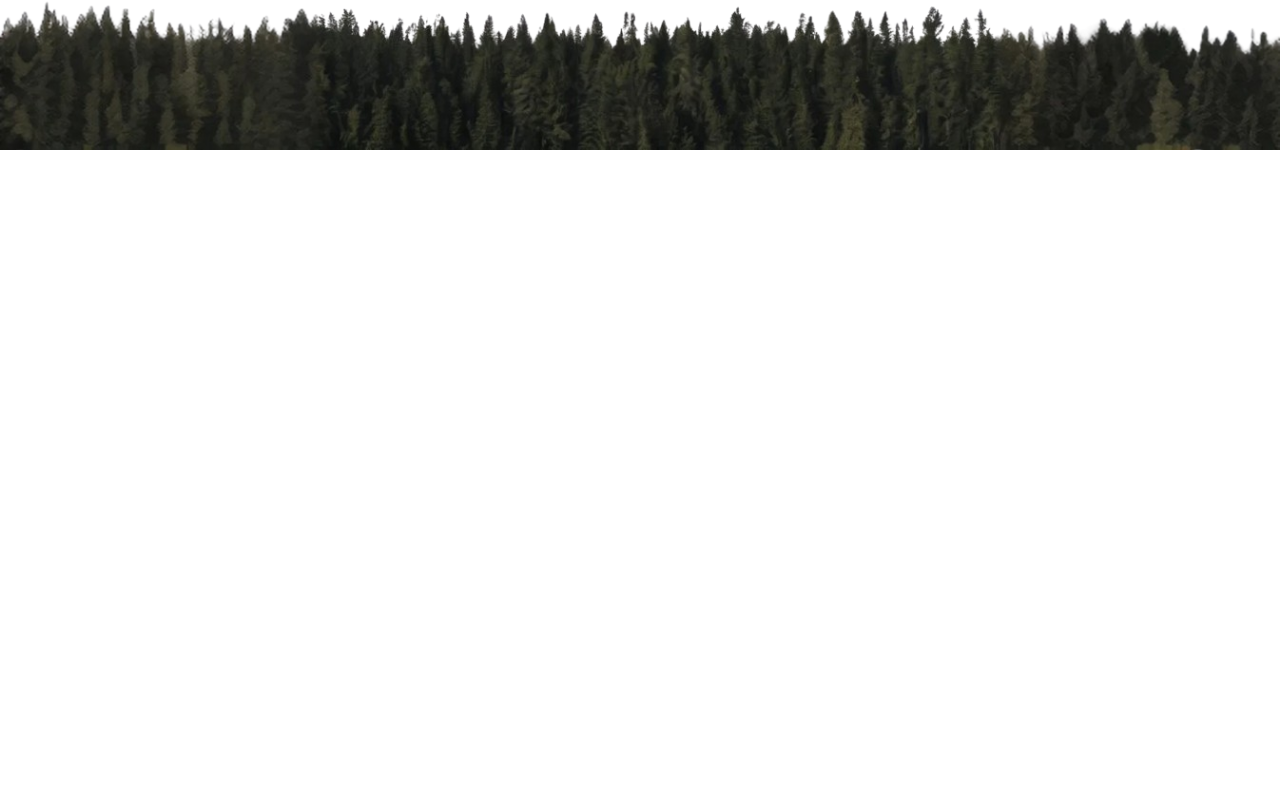
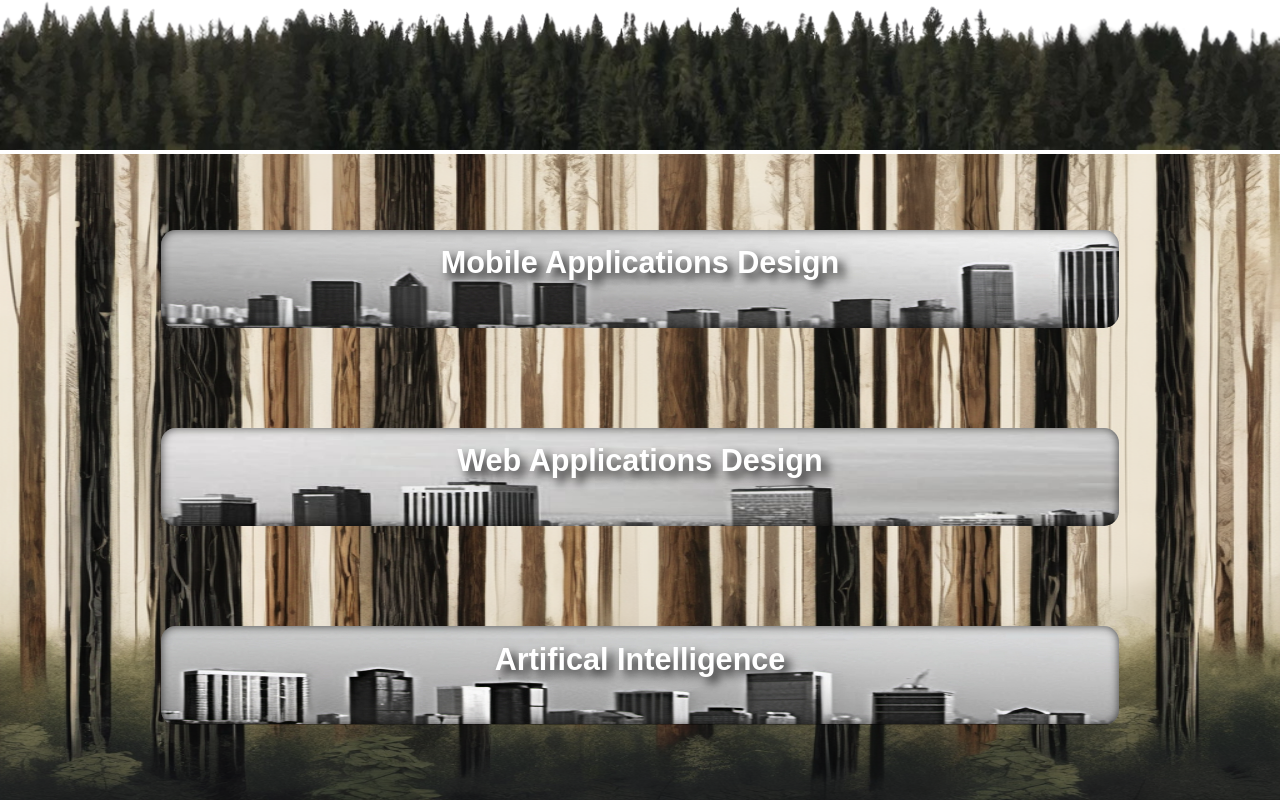
Before and after one commit to Benn0420/benn0420.github.io, a plain HTML site: page index.html in a window 1280 px wide. Shown: the part 522-1322 px from the top of the page. Before the commit the page ends 800 px from the top, so only its background shows below. Drawn offline with Linux system fonts and the light colour scheme.

Commit message:
additions-06.14

```diff
--- a/about-styles.css
+++ b/about-styles.css
@@ -1,3 +1,7 @@
+body {
+    background: linear-gradient(to bottom, #ffffff, #b8e994);
+}
+
 .title {
     font-size: calc(10px + 5vw);
     text-align: center;
@@ -8,6 +12,7 @@
     max-width: 1200px;
     margin: 0 auto;
 }
+
 .about {
     display: grid;
     grid-template-columns: 1fr 25%;
@@ -16,12 +21,14 @@
     background-color: rgb(235, 234, 234);
     margin-bottom: 3%;
 }
+
 .about-text {
     font-size: calc(8px + 1vw);
     text-align: left;
     line-height: 1.5;
     margin: 3%;
 }
+
 .selfie {
     max-width: 100%;
     max-height: 100%;
@@ -30,13 +37,12 @@
 .education {
     display: grid;
     grid-template-columns: 30% 1fr;
-    justify-items: center;
-    align-items: center;
     width: 100%;
     border-radius: 5%;
     margin-bottom: 3%;
     border: 4px solid #26b347;
     border-style: double;
+    background-color: rgb(235, 234, 234);
 }
 
 .grad {
@@ -46,13 +52,29 @@
     padding: 10px;
 }
 
-.education-text {
-    font-size: calc(5px + 0.5vw);
+.education-content {
     max-width: 95%;
+    max-height: 100%;
+    padding: 10px;
+    display: flex;
+    flex-direction: column;
+    justify-content: flex-start;
+    align-items: center;
 }
 
-.education-text p {
-    margin-bottom: 10px;
+.education-image {
+    max-width: 80%;
+    align-self: center;
+}
+
+.education-title {
+    font-size: calc(8px + 1vw);
+}
+
+.education-text {
+    font-size: calc(8px + 0.625vw);
+    text-align: center;
+    padding-left: 20px;
 }
 
 .experience-chart {
--- a/index.html
+++ b/index.html
@@ -42,5 +42,27 @@
             <img src="resources/tree_line.png" alt="Tree Line" class="tree-line">
         </div>
     </section>
+    <section class="area-of-interest">
+        <div class="interests">
+            <div class="interested"  id="interest1">
+                <h1>Mobile Applications Design</h1>
+                <div id="interest1-content">
+
+                </div>
+            </div>
+            <div class="interested"  id="interest2">
+                <h1>Web Applications Design</h1>
+                <div id="interest2-content">
+
+                </div>
+            </div>
+            <div class="interested" id="interest3">
+                <h1>Artifical Intelligence</h1>
+                <div id="interest3-content">
+
+                </div>
+            </div>
+        </div>
+    </section>
 </body>
 </html>
--- a/script.js
+++ b/script.js
@@ -10,10 +10,12 @@ $(document).ready(function () {
                 if (parts[0] === experienceId) {
                     var title = parts[1];
                     var duration = parts[2];
-                    var imageUrl = ""; // Set the image URL based on the selected experience
+                    var description = parts[3];
+                    var imageUrl = "resources/" + parts[4] + ".png";
 
                     // Update education text and image
-                    $(".education-text").html("<p><strong>" + title + "</strong> - " + duration + "</p>");
+                    $(".education-title").html("<p><strong>" + title + "</strong> - " + duration + "</p>");
+                    $(".education-text").html("<p>" + description + "</p>");
                     $(".education-image img").attr("src", imageUrl);
                     break;
                 }
--- a/styles.css
+++ b/styles.css
@@ -5,7 +5,6 @@
 
 body {
     font-family: Arial, sans-serif;
-    background-color: #fff;
     margin: 0;
     padding: 0;
 }
@@ -124,3 +123,58 @@ header {
 .hire-button:hover {
     background-color: #EFD4B7;
 }
+
+.area-of-interest {
+    background-image: url('resources/forest_scape.png');
+    background-size: 100% 100%;
+    background-repeat: no-repeat;
+}
+
+.interests {
+    max-width: 100%;
+    padding: 2%;
+    display: flex;
+    flex-direction: column;
+    justify-content: center;
+    align-items: center;
+    margin-top: 0%;
+}
+
+.interested {
+    position: relative;
+    width: 70%;
+    padding: 4%;
+    color: #fff;
+    text-align:center;
+    border-radius: 15px;
+    margin: 50px;
+    box-shadow: inset 0 0 10px rgba(0, 0, 0, 0.7);
+}
+
+.interested h1 {
+    font-size: calc(5px + 2vw);
+    position: absolute;
+    top: 0;
+    left: 50%;
+    transform: translate(-50%, -30%);
+    color: #fff;
+    text-shadow: 6px 6px 10px rgba(0, 0, 0, 0.9);;
+}
+
+#interest1 {
+    background-image: url('resources/city_scape1.jpg');
+    background-size: 100% 100%;
+    background-repeat: no-repeat;
+}
+
+#interest2 {
+    background-image: url('resources/city_scape2.jpg');
+    background-size: 100% 100%;
+    background-repeat: no-repeat;
+}
+
+#interest3 {
+    background-image: url('resources/city_scape3.jpg');
+    background-size: 100% 100%;
+    background-repeat: no-repeat;
+}
```
Also changed, not shown: about.html (+11 -8 lines), resources/CCB.png (added), resources/CofA.png (added), resources/DLC.png (added), resources/LIT.png (added), resources/UofO.png (added), resources/ac_graduation.png, resources/artifical_intelligence.jpg (added), resources/city_scape1.jpg (added), resources/city_scape2.jpg (added), resources/city_scape3.jpg (added), resources/desktop_app_programming.jpg (added), resources/education_data.txt, resources/forest_scape.png (added), 1 more files.
